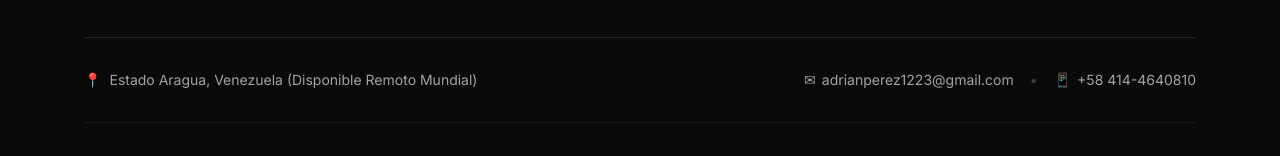
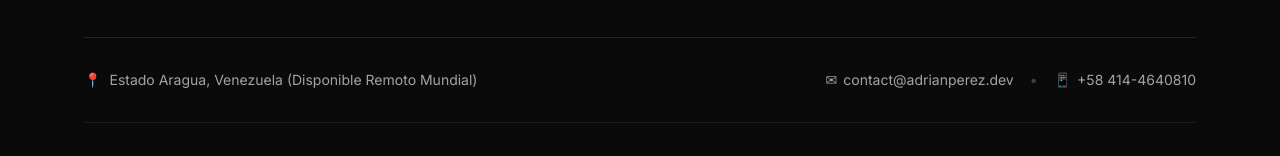
Before and after one commit to adrianjp2/portfolio, a Next.js app: page / in a window 1280 px wide. Shown: the part 6923-7079 px from the top of the page. Built offline with nearby package versions, Linux system fonts and the light colour scheme; no server answers.

Commit message:
feat(seo): configure production domain https://www.adrianperez.dev and contact email

```diff
--- a/src/app/[lang]/page.tsx
+++ b/src/app/[lang]/page.tsx
@@ -25,7 +25,7 @@ export async function generateMetadata({ params }: PageProps): Promise<Metadata>
 
   const currentLang = lang as Language;
   const t = translations[currentLang];
-  const siteUrl = process.env.NEXT_PUBLIC_SITE_URL || 'https://adrianperez.dev';
+  const siteUrl = process.env.NEXT_PUBLIC_SITE_URL || 'https://www.adrianperez.dev';
 
   return {
     title: t.meta_title,
--- a/src/app/layout.tsx
+++ b/src/app/layout.tsx
@@ -23,7 +23,7 @@ export const viewport: Viewport = {
 };
 
 export const metadata: Metadata = {
-  metadataBase: new URL(process.env.NEXT_PUBLIC_SITE_URL || 'https://adrianperez.dev'),
+  metadataBase: new URL(process.env.NEXT_PUBLIC_SITE_URL || 'https://www.adrianperez.dev'),
   title: {
     default: 'Adrián José Pérez Figueredo | Full-Stack & Backend Developer',
     template: '%s',
--- a/src/app/page.tsx
+++ b/src/app/page.tsx
@@ -8,7 +8,7 @@ import { Experience } from '@/components/Experience';
 import { Skills } from '@/components/Skills';
 import { Footer } from '@/components/Footer';
 
-const siteUrl = process.env.NEXT_PUBLIC_SITE_URL || 'https://adrianperez.dev';
+const siteUrl = process.env.NEXT_PUBLIC_SITE_URL || 'https://www.adrianperez.dev';
 const t = translations.es;
 
 export const metadata: Metadata = {
--- a/src/app/robots.ts
+++ b/src/app/robots.ts
@@ -3,7 +3,7 @@ import { MetadataRoute } from 'next';
 export const dynamic = 'force-static';
 
 export default function robots(): MetadataRoute.Robots {
-  const siteUrl = process.env.NEXT_PUBLIC_SITE_URL || 'https://adrianperez.dev';
+  const siteUrl = process.env.NEXT_PUBLIC_SITE_URL || 'https://www.adrianperez.dev';
 
   return {
     rules: {
--- a/src/app/sitemap.ts
+++ b/src/app/sitemap.ts
@@ -3,7 +3,7 @@ import { MetadataRoute } from 'next';
 export const dynamic = 'force-static';
 
 export default function sitemap(): MetadataRoute.Sitemap {
-  const siteUrl = process.env.NEXT_PUBLIC_SITE_URL || 'https://adrianperez.dev';
+  const siteUrl = process.env.NEXT_PUBLIC_SITE_URL || 'https://www.adrianperez.dev';
   const lastModified = new Date();
 
   return [
--- a/src/components/Footer.tsx
+++ b/src/components/Footer.tsx
@@ -13,7 +13,7 @@ export const Footer: React.FC<FooterProps> = ({ lang }) => {
   const t = translations[lang];
   const { showToast } = useToast();
   const currentYear = new Date().getFullYear();
-  const email = 'adrianperez1223@gmail.com';
+  const email = 'contact@adrianperez.dev';
 
   const handleCopyEmail = () => {
     if (navigator.clipboard && navigator.clipboard.writeText) {
--- a/src/components/JsonLd.tsx
+++ b/src/components/JsonLd.tsx
@@ -6,7 +6,7 @@ interface JsonLdProps {
 }
 
 export const JsonLd: React.FC<JsonLdProps> = ({ lang }) => {
-  const siteUrl = process.env.NEXT_PUBLIC_SITE_URL || 'https://adrianperez.dev';
+  const siteUrl = process.env.NEXT_PUBLIC_SITE_URL || 'https://www.adrianperez.dev';
 
   const schemaData = {
     '@context': 'https://schema.org',
@@ -47,7 +47,7 @@ export const JsonLd: React.FC<JsonLdProps> = ({ lang }) => {
           image: `${siteUrl}/assets/perfil.png`,
           logo: `${siteUrl}/assets/logo-full.png`,
           url: siteUrl,
-          email: 'adrianperez1223@gmail.com',
+          email: 'contact@adrianperez.dev',
           telephone: '+584144640810',
           address: {
             '@type': 'PostalAddress',
```
Also changed, not shown: 2 other files (tests, documents, lock files or other folders).
